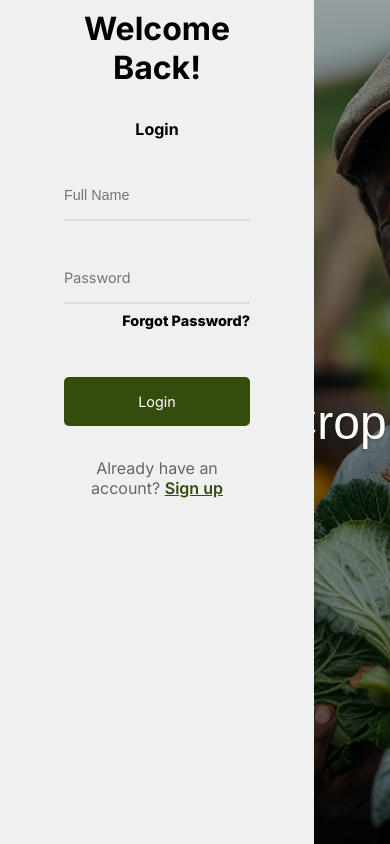
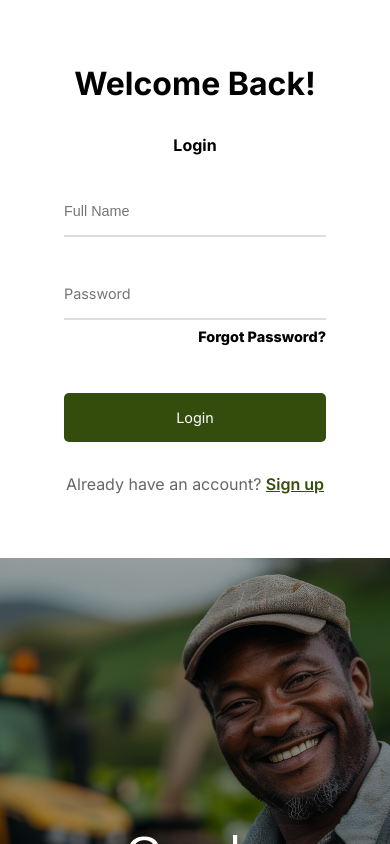
Before and after one commit to mmanueljoe/croply, a React (Vite) app: page /login/farmer in a window 390 px wide. Shown: the top 844 px of the page. Built offline with nearby package versions, Linux system fonts and the light colour scheme; a web font is replaced by a local one.

Commit message:
updated login pages

```diff
--- a/src/pages/BuyerLogin/BuyerLogin.css
+++ b/src/pages/BuyerLogin/BuyerLogin.css
@@ -10,6 +10,7 @@
     padding: 4rem;
     flex-direction: column;
     justify-content: center;
+    background-color: #fff;
 }
 
 .buyer-login-left h2 {
@@ -160,7 +161,12 @@
         grid-template-columns: 1fr;
     }
 
-    .buyer-login-left {
+
+    .buyer-login-right{
         height: 60vh;
     }
 }
+
+@media only screen and (max-width: 625px){
+
+}
--- a/src/pages/FarmerLogin/FarmerLogin.css
+++ b/src/pages/FarmerLogin/FarmerLogin.css
@@ -11,6 +11,7 @@
     padding: 4rem;
     flex-direction: column;
     justify-content: center;
+    background-color: #fff;
 }
 
 .farmer-login-left h2{
@@ -131,11 +132,21 @@
 
 /* responsive design */
 @media (max-width: 768px){
-    .famer-login-container{
+    .farmer-login-container{
         grid-template-columns: 1fr
     }
 
-    .farmer-login-left{
-        height: 60vh
+    .farmer-login-right{
+        height: 70vh
     }
 }
+
+@media only screen and (max-width: 625px){
+    .farmer-login-container{
+        grid-template-columns: 1fr
+    }
+
+    .farmer-login-right{
+        height: 70vh;
+    }
+}
--- a/src/pages/FarmerLogin/FarmerLogin.jsx
+++ b/src/pages/FarmerLogin/FarmerLogin.jsx
@@ -23,6 +23,7 @@ const FarmerLogin = () => {
                       <Link>
                         Forgot Password?
                       </Link>
+
                   </div>
 
                   <input type="submit" value="Login" />
```
